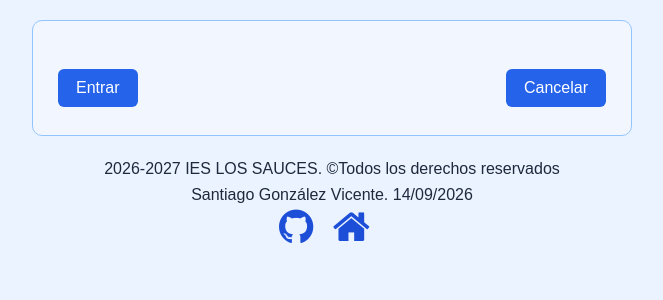
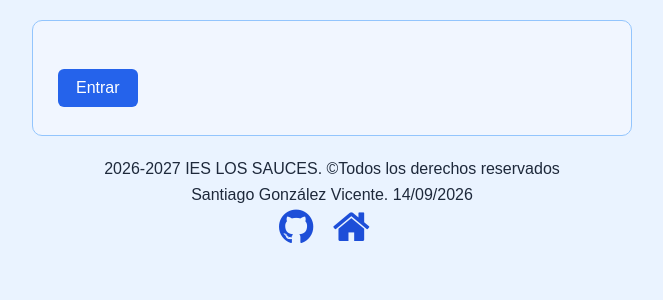
Before and after one commit to CuentaSantiago/SGVTema5ProyectoLogInLogOff, a PHP site: page /indexProyectoLoginLogoff.php in a window 1280 px wide. Shown: the part 98-398 px from the top of the page, without its empty margins (308-971 px from the left). Run offline with PHP 8.4, Linux system fonts and the light colour scheme.

Commit message:
Coreccion Login y otros

```diff
--- a/indexProyectoLoginLogoff.php
+++ b/indexProyectoLoginLogoff.php
@@ -20,7 +20,7 @@
         </header>
         <main>
             <form name="input" action="<?php echo $_SERVER['PHP_SELF'] ?>" method="post">
-                <div class="botones"><input type="submit" name="submit" value="Entrar"/><input type="submit" name="Cancelar" value="Cancelar"/></div>
+                <div class="botones"><input type="submit" name="submit" value="Entrar"/></div>
             </form>
         </main>
         <footer>
```
